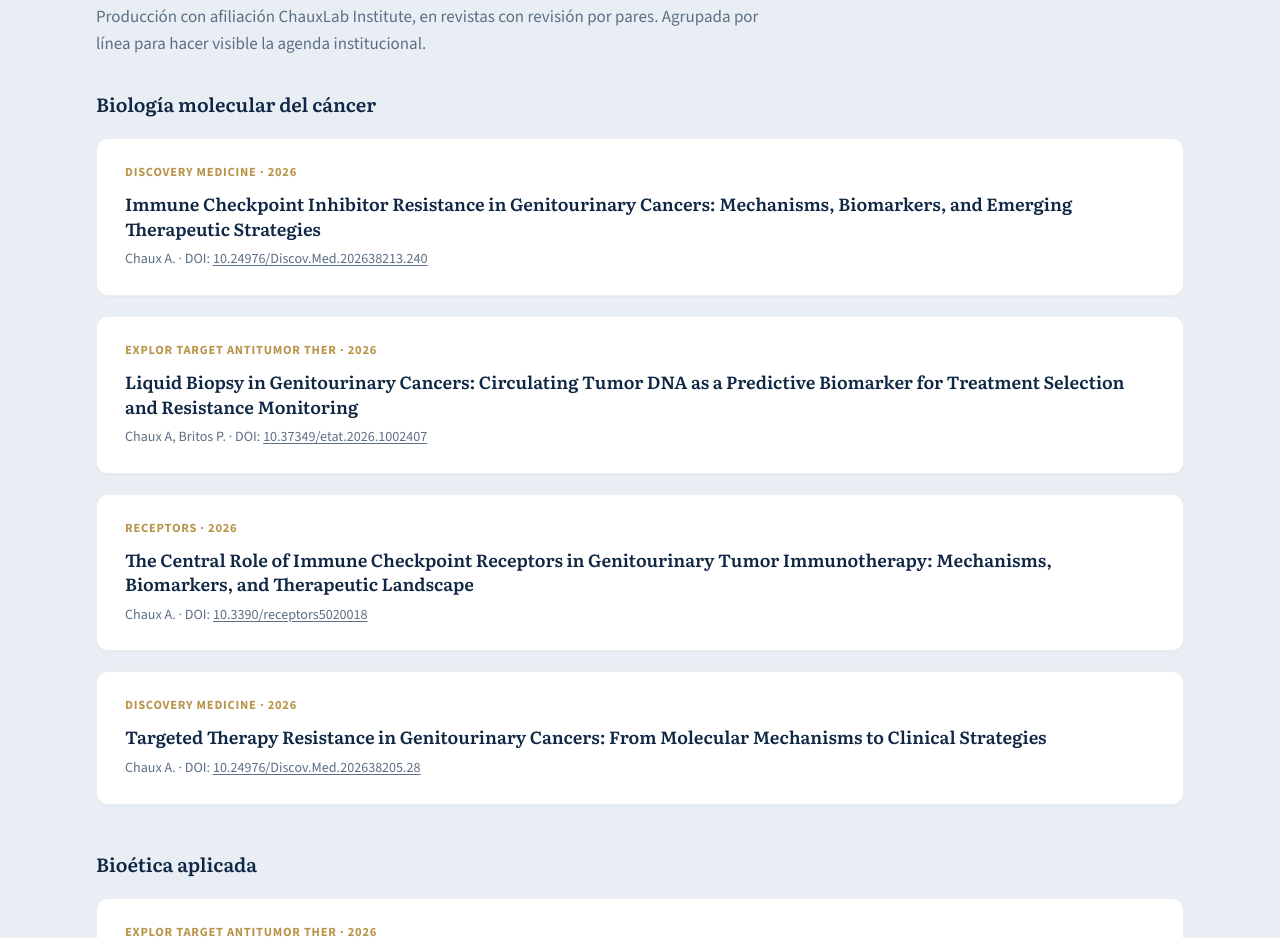
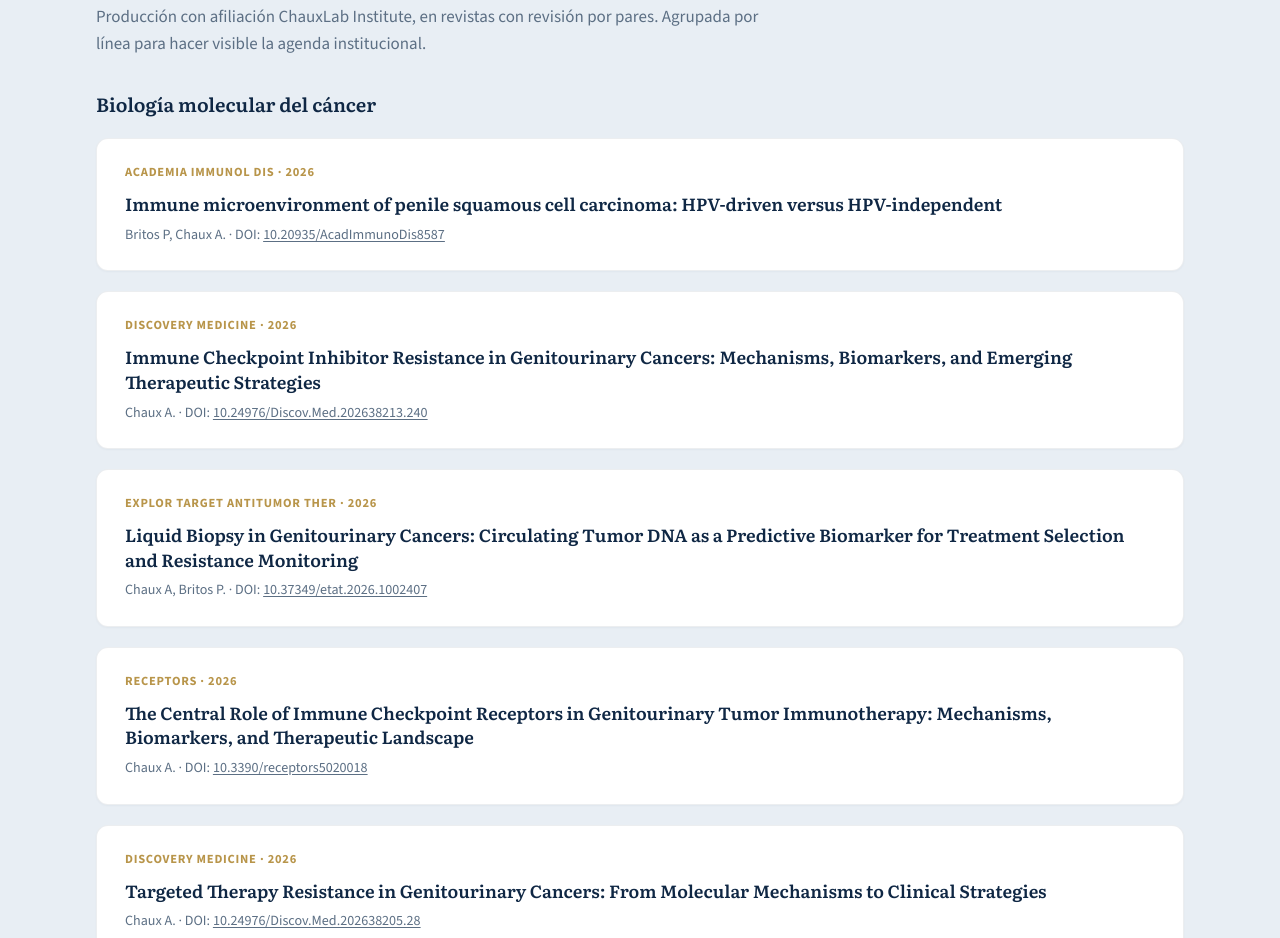
Before and after one commit to chauxlab/chauxlab-web, a plain HTML site: page investigacion/index.html in a window 1280 px wide. Shown: the part 1313-2251 px from the top of the page. Drawn offline with nearby package versions, Linux system fonts and the light colour scheme.

Commit message:
Add Britos/Chaux penile SCC immune microenvironment paper to research page.
Co-authored-by: Cursor <cursoragent@cursor.com>

```diff
--- a/investigacion/index.html
+++ b/investigacion/index.html
@@ -144,6 +144,16 @@
           <div class="pub-group">
             <h3 class="pub-group__title">Biología molecular del cáncer</h3>
             <div class="pub-grid">
+              <article class="pub-card">
+                <p class="pub-card__journal">Academia Immunol Dis · 2026</p>
+                <h4 class="pub-card__title">
+                  <a href="https://www.academia.edu/3143-0481/2/4/10.20935/AcadImmunoDis8587" target="_blank" rel="noopener noreferrer">
+                    Immune microenvironment of penile squamous cell carcinoma:
+                    HPV-driven versus HPV-independent
+                  </a>
+                </h4>
+                <p class="pub-card__meta">Britos P, Chaux A. · DOI: <a href="https://doi.org/10.20935/AcadImmunoDis8587" target="_blank" rel="noopener noreferrer">10.20935/AcadImmunoDis8587</a></p>
+              </article>
               <article class="pub-card">
                 <p class="pub-card__journal">Discovery Medicine · 2026</p>
                 <h4 class="pub-card__title">
```
